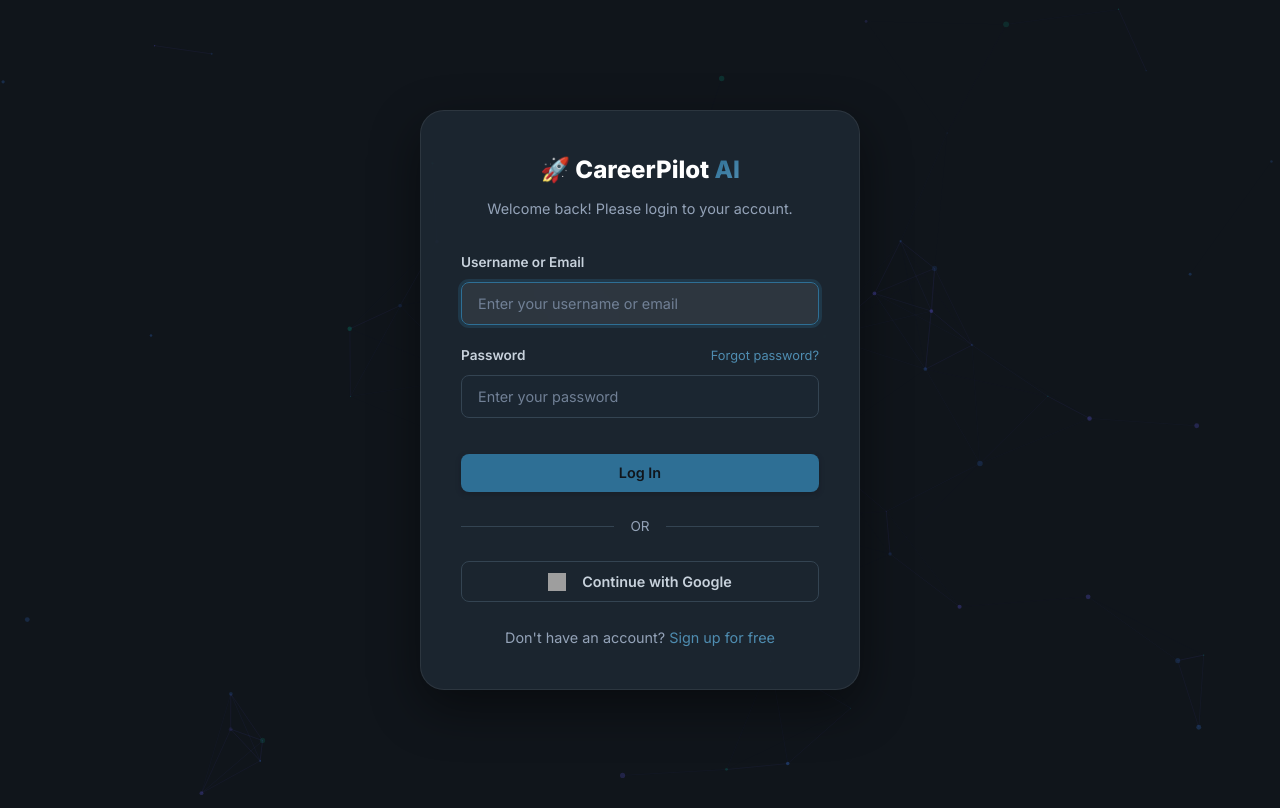
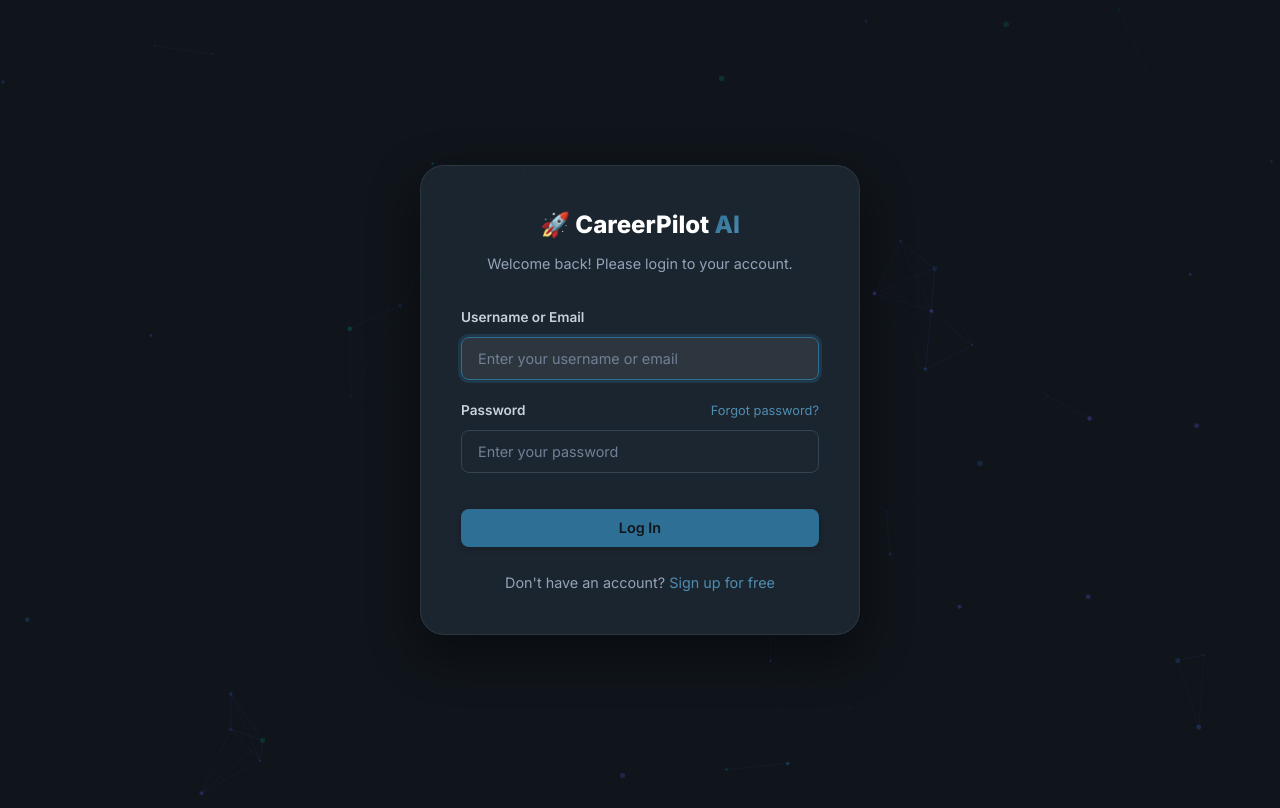
Before and after one commit to anshul-94/CareerPilotAI-, a Flask app: page /login in a window 1280 px wide. Run offline with Flask 3, Linux system fonts and the light colour scheme; grey boxes are pictures that could not be loaded.

Commit message:
modify login page remove google signup option

```diff
--- a/CareerPilotAI/backend/routes/auth.py
+++ b/CareerPilotAI/backend/routes/auth.py
@@ -57,9 +57,22 @@ def register():
             username, email, password, confirm_password, full_name
         )
 
-        if success:
-            flash(message + " Please log in.", 'success')
-            return redirect(url_for('auth.login'))
+        if success and user_id:
+            from backend.models.user import UserModel
+            user = UserModel.get_by_id(user_id)
+            if user:
+                session_data = AuthService.get_session_data(user)
+                session.update(session_data)
+                flash(message, 'success')
+
+                # Fire autonomous background tasks
+                from backend.services.autonomous_agent import AutonomousAgent
+                AutonomousAgent.on_login(user_id)
+
+                return redirect(url_for('dashboard.index'))
+
+            flash(message, 'success')
+            return redirect(url_for('dashboard.index'))
         else:
             flash(message, 'danger')
 
--- a/CareerPilotAI/templates/login.html
+++ b/CareerPilotAI/templates/login.html
@@ -31,13 +31,6 @@
             </button>
         </form>
 
-        <div class="auth-divider">OR</div>
-
-        <button class="btn btn-ghost" style="width: 100%;" onclick="alert('Demo only: Social login not implemented')">
-            <img src="https://cdn.jsdelivr.net/gh/devicons/devicon/icons/google/google-original.svg" alt="Google" style="width: 18px; height: 18px; margin-right: 8px;">
-            Continue with Google
-        </button>
-
         <div class="auth-footer">
             Don't have an account? <a href="{{ url_for('auth.register') }}">Sign up for free</a>
         </div>
```
